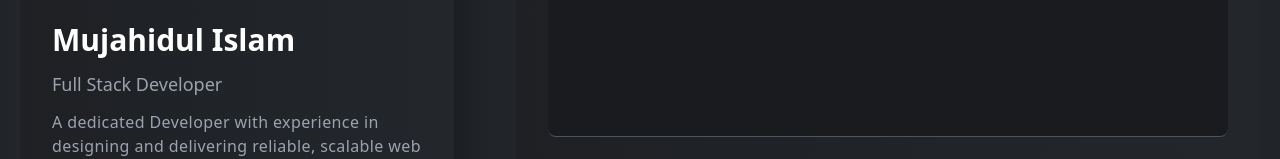
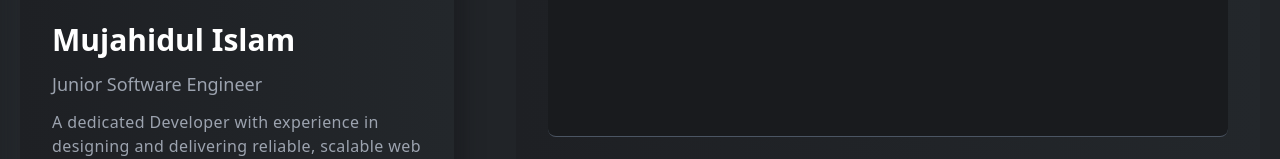
Before and after one commit to Mujahidul12628/Portfolio, a React (Create React App) app: page / in a window 1280 px wide. Shown: the part 3039-3198 px from the top of the page. Built offline with nearby package versions, Linux system fonts and the light colour scheme.

Commit message:
Updated tittle

```diff
--- a/src/components/banner/LeftBanner.js
+++ b/src/components/banner/LeftBanner.js
@@ -178,7 +178,7 @@
       </div> */}
       <div className="flex justify-center md:justify-start">
         <a
-          href="https://drive.google.com/file/d/1yvihc-CwblOiCdgTh4bG-ugpJObls9Ca/view?usp=sharing"
+          href="https://drive.google.com/file/d/1MXvVdVt7psabK-Nx0pfz26FYEsFE8GVc/view?usp=sharing"
           target="_blank"
           rel="noopener noreferrer"
           download="Resume of Mujahidul Islam.pdf"
--- a/src/components/contact/ContactLeft.js
+++ b/src/components/contact/ContactLeft.js
@@ -13,7 +13,7 @@
       <div className="flex flex-col gap-3">
         <h3 className="text-3xl font-bold text-white">Mujahidul Islam </h3>
         <p className="text-lg font-normal text-gray-400">
-          Full Stack Developer
+          Junior Software Engineer
         </p>
         <p className="text-base tracking-wide text-gray-400">
           A dedicated Developer with experience in designing and delivering
```
